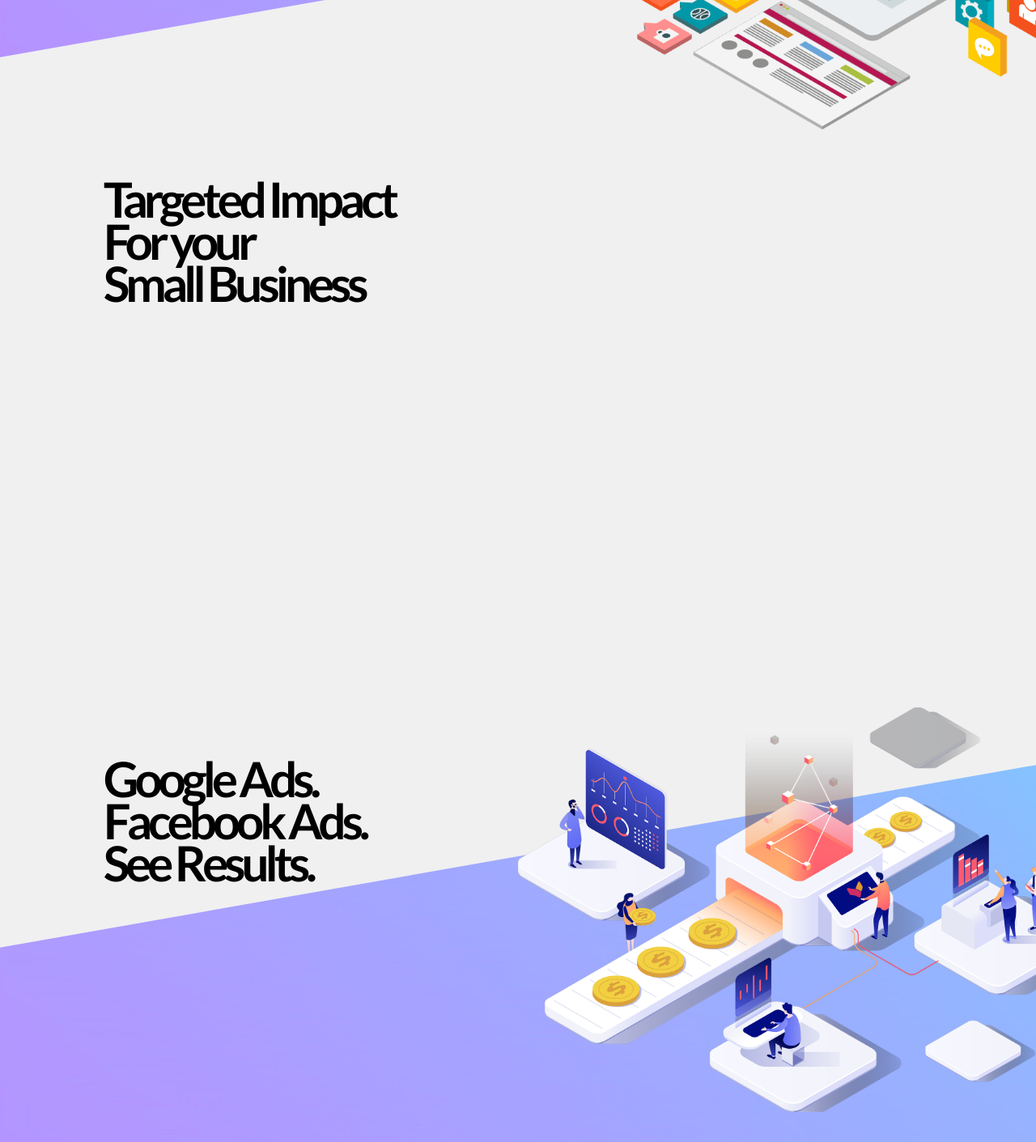
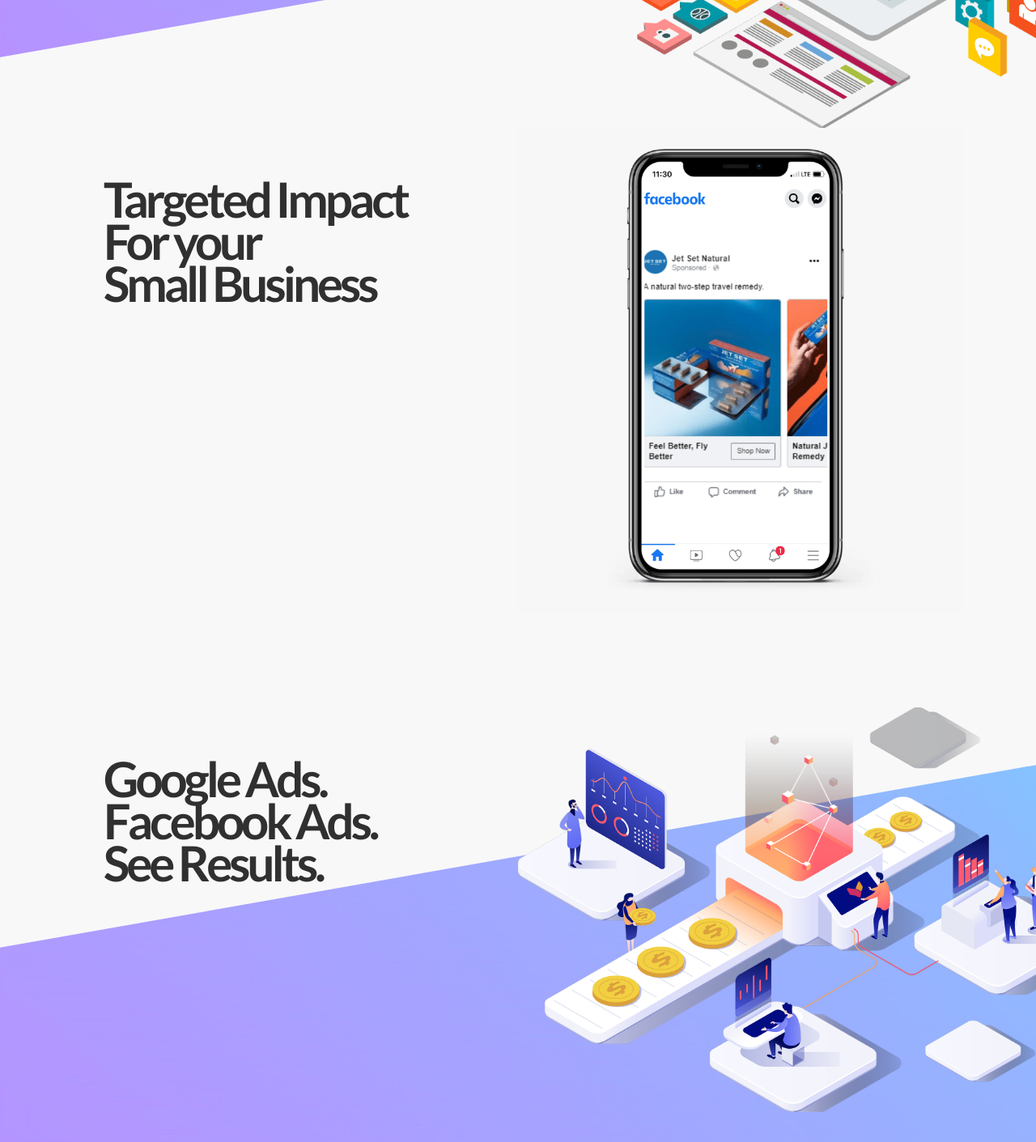
Before and after one commit to thedogwiththedataonit/Luminex, a Flask app: page / in a window 1280 px wide; the page is wider, and only the part inside the window is pictured. Shown: the part 585-1996 px from the top of that part at 81% size. Run offline with Flask 2, Linux system fonts and the light colour scheme; some libraries are stand-ins or nearby versions.

Commit message:
fb photo

```diff
--- a/static/css/main.css
+++ b/static/css/main.css
@@ -181,13 +181,13 @@
 }
 .text_black h1 {
     background-size: cover;
-    color: black;
+    color: rgb(48, 48, 48);
     -moz-background-clip: text;
     -webkit-background-clip: text;
     font-size: 60px;
     margin: -25px 0px;
     text-align:left;
-    letter-spacing: -5px;
+    letter-spacing: -4px;
 }
 .text_white h1 {
   background-size: cover;
@@ -197,7 +197,7 @@
   font-size: 60px;
   margin: -25px 0px;
   text-align:left;
-  letter-spacing: -5px;
+  letter-spacing: -4px;
 }
 .text h1, .text2 h1{
     background-image: url(https://i.pinimg.com/originals/e5/89/95/e5899572ecace2b0895b36db7703a001.gif);
@@ -273,7 +273,15 @@
     left: 50%;
     top:10%;
     z-index: 10;
+}
 
+.facebookiphone {
+  width: auto;
+  height: 600px;
+  position:relative;
+  left: 50%;
+  top:-100%;
+  z-index: 10;
 }
 
 .png3 {
@@ -346,7 +354,7 @@
   }
 
 .diagonal-box1 {
-	background-color: #f0f0f0;
+	background-color: #f8f8f8;
 	transform: skewY(-10deg);
     position:relative;
     height:1100px;
--- a/templates/index.html
+++ b/templates/index.html
@@ -40,6 +40,7 @@
         <div class="diagonal-box1">
             <div class="content"> ... </div>
         </div>
+        <img class="facebookiphone" src="/static/images/facebookiphone.png">
 
     </div>
 
@@ -65,7 +66,6 @@
             <p></p>
             <br>
         </div>
-
         <img class="png2" src="/static/images/isometric2.png">
     </div>
 
```
Also changed, not shown: static/images/facebookiphone.png (added).
